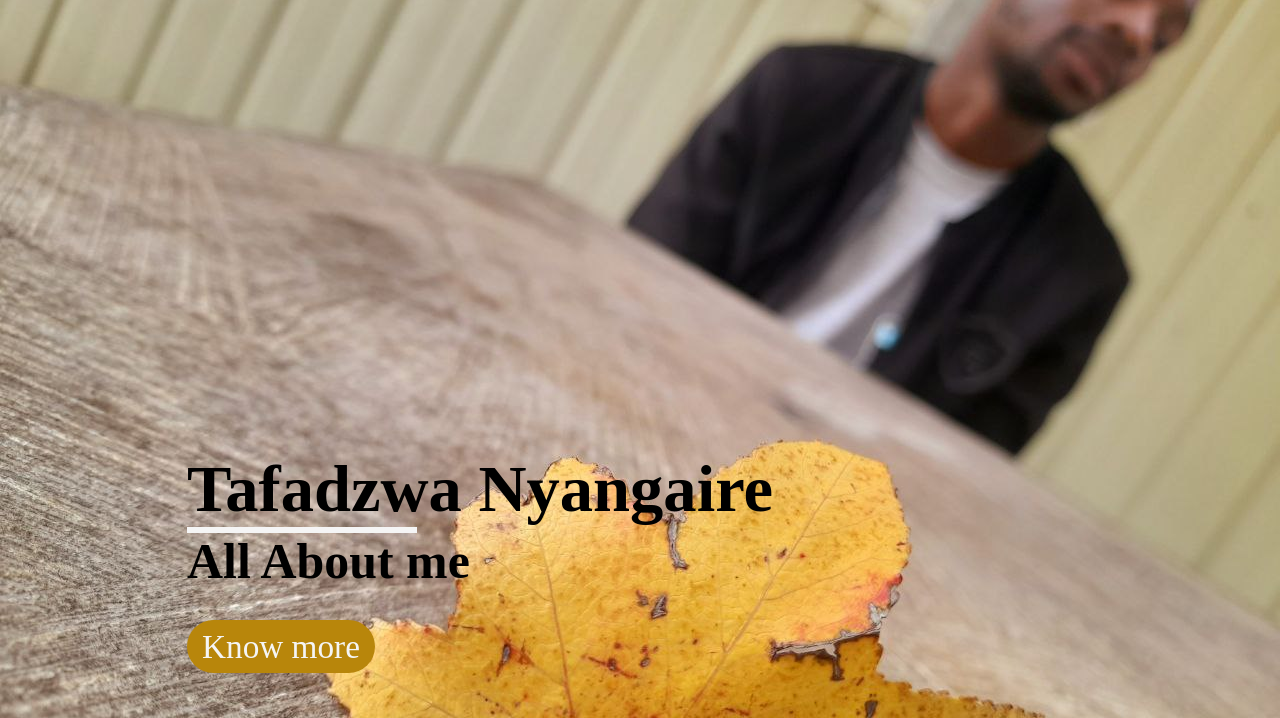
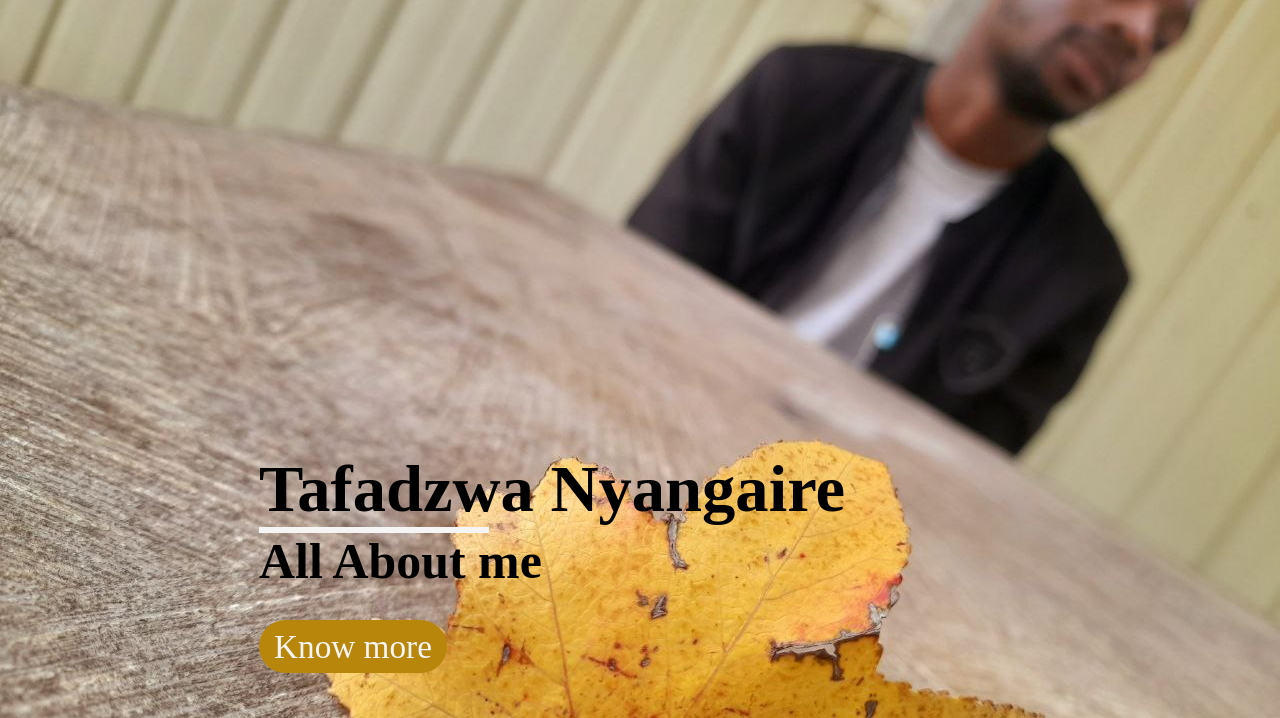
Before and after one commit to TafadzwaNigel/AboutMe, a plain HTML site: page index.html in a window 1280 px wide. Shown: the part 82-800 px from the top of the page. Drawn offline with Linux system fonts and the light colour scheme; a web font is replaced by a local one.

Commit message:
Update style.css

```diff
--- a/style.css
+++ b/style.css
@@ -59,7 +59,7 @@ header{
     font-size: 2.6vmax;
     margin-top: 60vh;
     color: black;
-    margin-right: 40vh;
+    margin-right: 22vh;
 }
 
 .Line{
```
